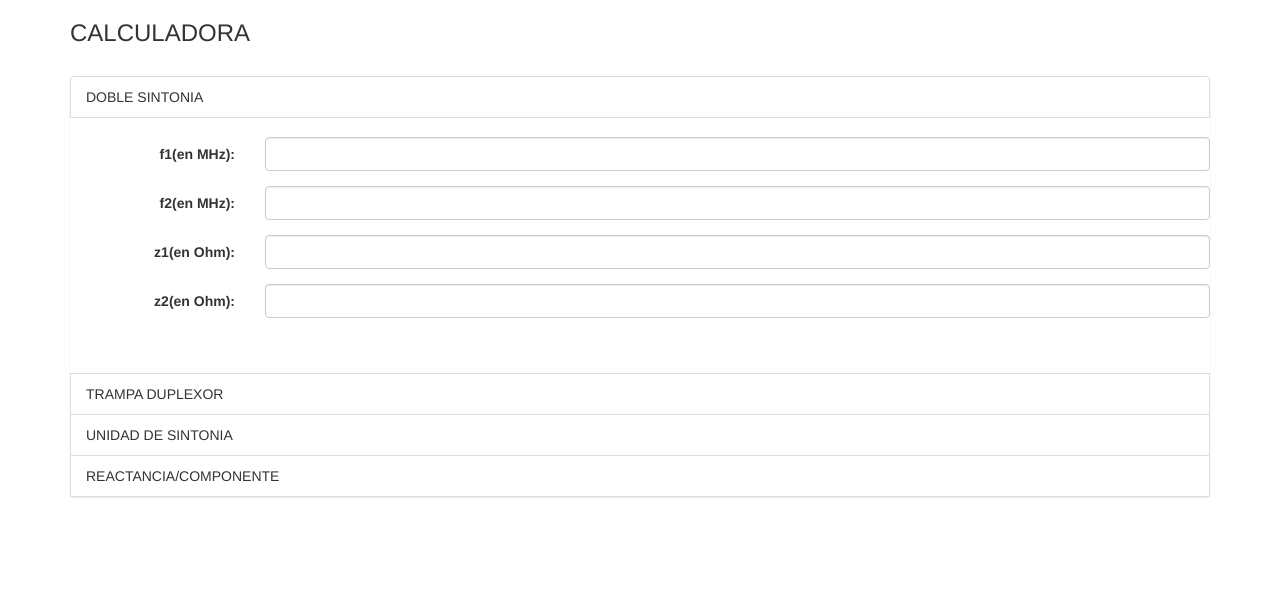
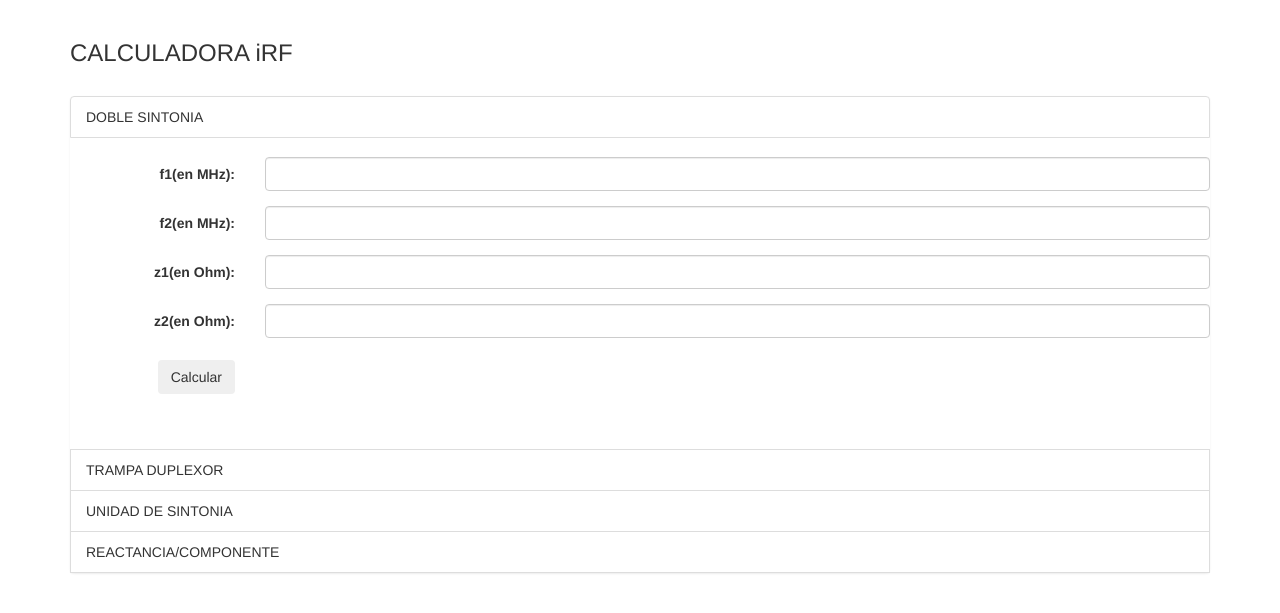
Before and after one commit to clara081094/CALCULOwebirf, a Django app: page /calculus/ in a window 1280 px wide, after a click on "DOBLE SINTONIA". Shown: the top 613 px of the page. Run offline with Django 3.2, Linux system fonts and the light colour scheme; some libraries are stand-ins or nearby versions.

Commit message:
Prueba corta

```diff
--- a/calculo/calculus/templates/calculus/indexCalc.html
+++ b/calculo/calculus/templates/calculus/indexCalc.html
@@ -1,16 +1,14 @@
-<!DOCTYPE html>
-<html lang="en">
-<head>
-<meta charset="UTF-8">
-<title>Bootstrap 3 Responsive Layout Example</title>
-<link rel="stylesheet" href="css/bootstrap.min.css">
-<link rel="stylesheet" href="css/bootstrap-theme.min.css">
-<script src="https://ajax.googleapis.com/ajax/libs/jquery/1.11.2/jquery.min.js"></script>
-<script src="js/bootstrap.min.js"></script>
-</head>
-<body>
-<div class="container">
-        <h3>CALCULADORA</h3><br>
+{% extends 'plantilla.html' %}
+
+{% load static %}
+
+{% block section %}
+
+{% endblock section %}
+
+{% block maincontent %}
+    <br>
+        <h3>CALCULADORA iRF</h3><br>
         <ul class="list-group">
         <li class="list-group-item" data-toggle="collapse" data-target="#demo">DOBLE SINTONIA</li>
       	<div id="demo" class="collapse">
@@ -40,6 +38,9 @@
 				<input type="text" class="form-control" id="z2">
 				</div>
 			</div>
+			<div class="form-group">
+				<label class="col-sm-2 control-label"><button type="button" class="btn">Calcular</button></label>
+			</div>
 			</form>
      		<br><br>
      	</div>
@@ -65,8 +66,10 @@
 				<input type="text" class="form-control" id="q">
 				</div>
 			</div>
+			<div class="form-group">
+				<label class="col-sm-2 control-label"><button type="button" class="btn">Calcular</button></label>
+			</div>
 			</form>
-
      		<br><br>
      	</div>
      	<li class="list-group-item" data-toggle="collapse" data-target="#demo2">UNIDAD DE SINTONIA</li>
@@ -97,6 +100,9 @@
 				<input type="text" class="form-control" id="xa">
 				</div>
 			</div>
+			<div class="form-group">
+				<label class="col-sm-2 control-label"><button type="button" class="btn">Calcular</button></label>
+			</div>
 			</form>
      		<br><br>
      	</div>
@@ -116,11 +122,11 @@
 				<input type="text" class="form-control" id="R">
 				</div>
 			</div>
+			<div class="form-group">
+				<label class="col-sm-2 control-label"><button type="button" class="btn">Calcular</button></label>
+			</div>
 			</form>
      		<br><br>
      	</div>
      	</ul>
-
-</div>
-</body>
-</html>
+{% endblock maincontent %}
--- /dev/null
+++ b/calculo/calculus/templates/plantilla.html
@@ -0,0 +1,22 @@
+<DOCTYPE html>
+<html>
+<head lang="en">
+    <meta charset="UTF-8">
+    <title>Album</title>
+    <!-- CDN Bootstrap -->
+    <link rel="stylesheet" href="https://maxcdn.bootstrapcdn.com/bootstrap/3.3.1/css/bootstrap.min.css">
+    <link rel="stylesheet" href="https://maxcdn.bootstrapcdn.com/bootstrap/3.3.1/css/bootstrap-theme.min.css">
+    <script src="https://ajax.googleapis.com/ajax/libs/jquery/1.11.1/jquery.min.js"></script>
+    <script src="https://maxcdn.bootstrapcdn.com/bootstrap/3.3.1/js/bootstrap.min.js"></script>
+</head>
+<body>
+    <div class="container">
+        {% block section %}
+        {% endblock section %}
+    </div>
+    <div class="container">
+        {% block maincontent %}
+        {% endblock maincontent %}
+    </div>
+</body>
+</html>
```
Also changed, not shown: 3 other files.
